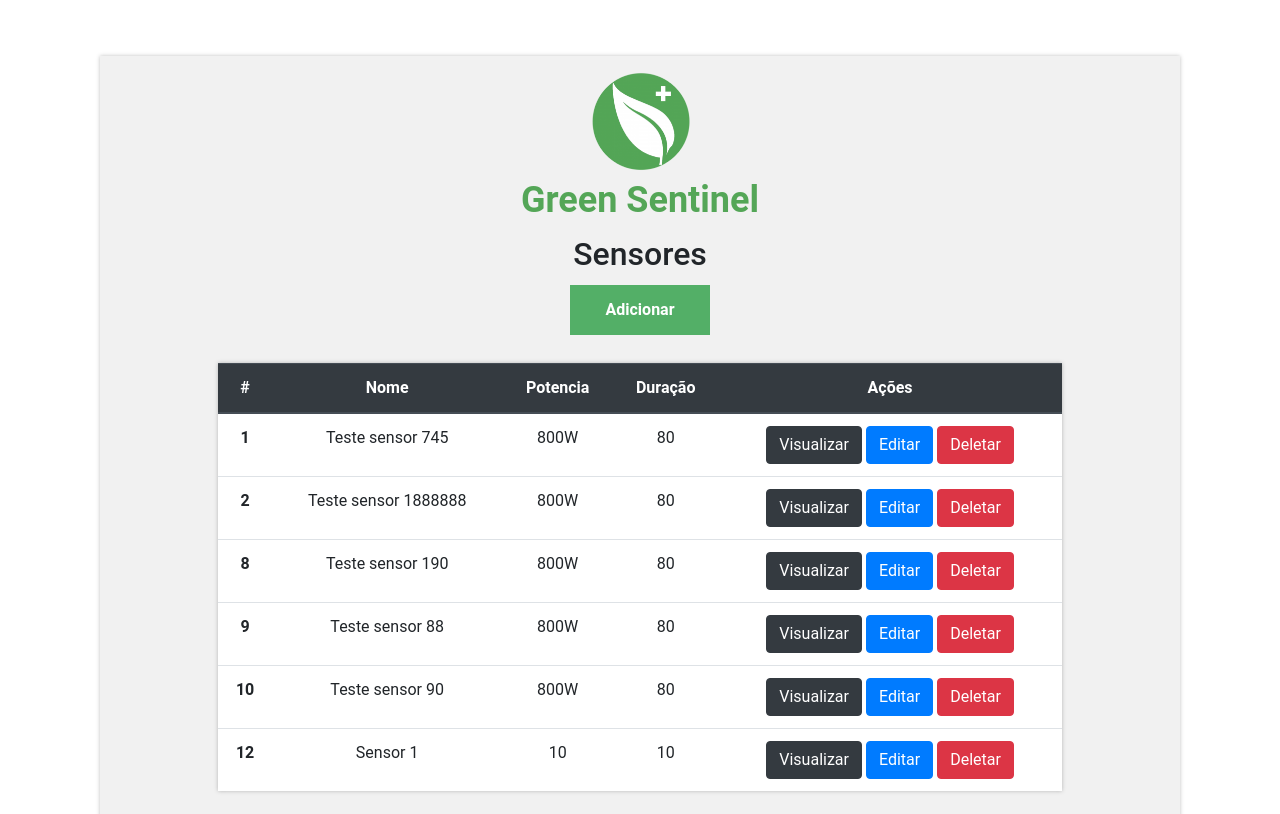
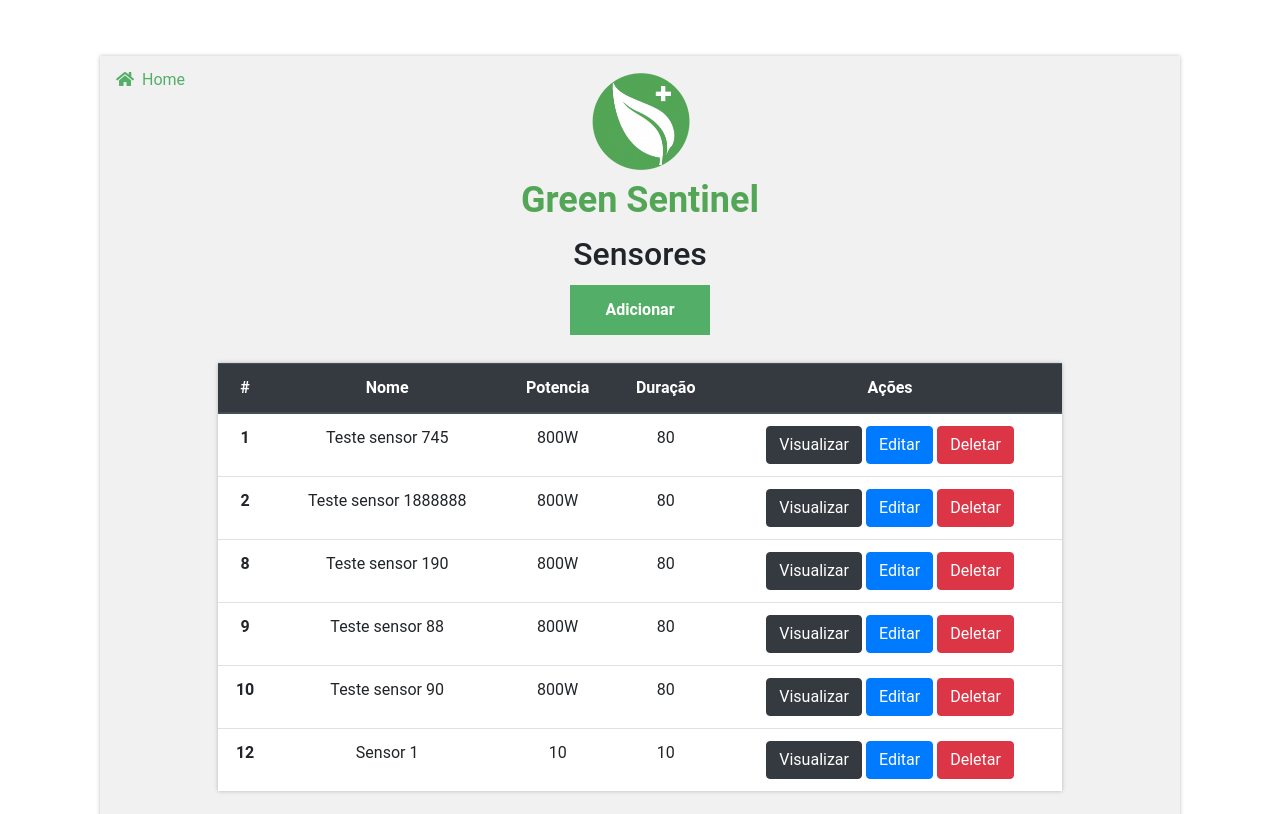
Before and after one commit to eduardotks/Green-Sentinel, a Django app: page /sensores/ in a window 1280 px wide. Shown: the top 814 px of the page. Run offline with Django 4.2, Linux system fonts and the light colour scheme; data comes from the database, SQL or seed files in the repository; both versions use the stored data as it was after the commit; some libraries are stand-ins or nearby versions.

Commit message:
fixed paths

```diff
--- a/Python/app/static/styles/styles.css
+++ b/Python/app/static/styles/styles.css
@@ -72,3 +72,19 @@ tbody {
     border: 1px solid lightgray;
     border-radius: 4px;
 }
+
+.home-button {
+    position: absolute;
+    top: 12px;
+    left: 16px;
+    color: #53af67;
+}
+
+.home-button:hover {
+    color: #53af67;
+    text-decoration: none;
+}
+
+.home-button i {
+    margin-right: 8px;
+}
--- a/Python/app/templates/index.html
+++ b/Python/app/templates/index.html
@@ -9,6 +9,8 @@
 			integrity="sha384-ggOyR0iXCbMQv3Xipma34MD+dH/1fQ784/j6cY/iJTQUOhcWr7x9JvoRxT2MZw1T"
 			crossorigin="anonymous"
 		/>
+
+		<link rel="stylesheet" href="https://use.fontawesome.com/releases/v5.7.0/css/all.css" integrity="sha384-lZN37f5QGtY3VHgisS14W3ExzMWZxybE1SJSEsQp9S+oqd12jhcu+A56Ebc1zFSJ" crossorigin="anonymous">
 
 		{% load static %}
 		<link rel="stylesheet" href="{% static 'styles/styles.css' %}" />
@@ -24,6 +26,8 @@
 
 				<div class="brand-title">Green Sentinel</div>
 			</div>
+
+			<a class="home-button" href="http://127.0.0.1:8000/home/"><i class="fas fa-home"></i>Home</a>
 
 			<div class="col-8 m-auto pt-2 pb-2 text-center">
 				<h2>Plantas</h2>
--- a/Python/app/templates/login.html
+++ b/Python/app/templates/login.html
@@ -20,7 +20,7 @@
 				name="formPainel"
 				id="formPainel"
 				method="post"
-				action="/home/"
+				action="/dologin/"
 			>
 				<div class="login-container">
 					<div class="login-fields">
--- a/Python/app/templates/sensor.html
+++ b/Python/app/templates/sensor.html
@@ -10,12 +10,15 @@
 			crossorigin="anonymous"
 		/>
 
+		<link rel="stylesheet" href="https://use.fontawesome.com/releases/v5.7.0/css/all.css" integrity="sha384-lZN37f5QGtY3VHgisS14W3ExzMWZxybE1SJSEsQp9S+oqd12jhcu+A56Ebc1zFSJ" crossorigin="anonymous">
+
 		{% load static %}
 		<link rel="stylesheet" href="{% static 'styles/styles.css' %}" />
 	</head>
 
 	<body>
 		<div class="container">
+			<div>
 			<div class="brand">
 				{% load static %}
 				<img
@@ -25,6 +28,9 @@
 
 				<div class="brand-title">Green Sentinel</div>
 			</div>
+
+			<a class="home-button" href="http://127.0.0.1:8000/home/"><i class="fas fa-home"></i>Home</a>
+
 
 			<div class="col-8 m-auto pt-2 pb-2 text-center">
 				<h2>Sensores</h2>
--- a/Python/app/views.py
+++ b/Python/app/views.py
@@ -20,16 +20,8 @@ def sensor(request):
     return render(request, 'sensor.html', data)
 
 def sensores_user(request):
-    data = {}
-    user = authenticate(username=request.POST['user'], password=request.POST['password'])
-    if user is not None:
-        login(request, user)
-        data = {'db': Sensor.objects.all}
-        return render(request, 'home.html', data)
-    else:
-        data['msg'] = 'Usuário ou Senha inválidos!'
-        data['class'] = 'alert-danger'
-        return render(request, 'login.html', data)
+    data = {'db': Sensor.objects.all}
+    return render(request, 'home.html', data)
 
 
 def create_sensor(request):
```
Also changed, not shown: Python/app/templates/home.html (+0 -8 lines), Python/db.sqlite3.
